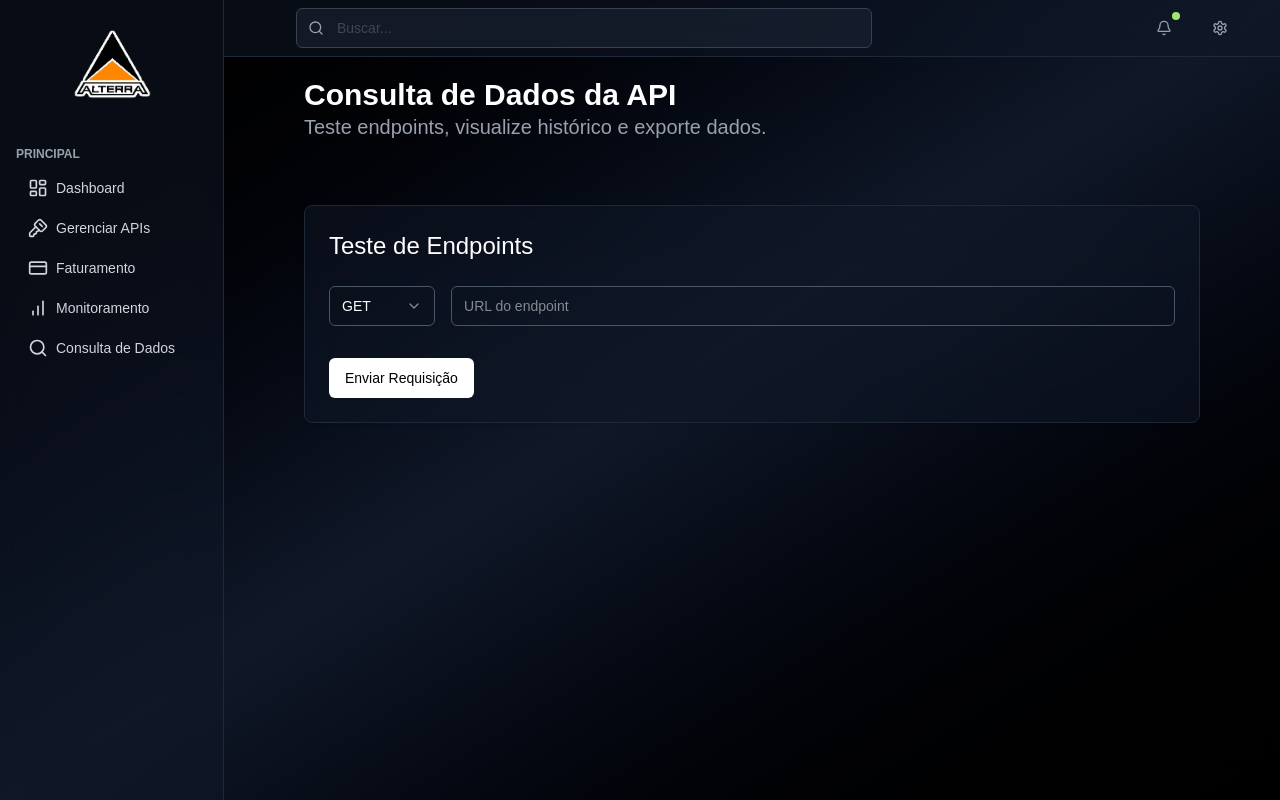
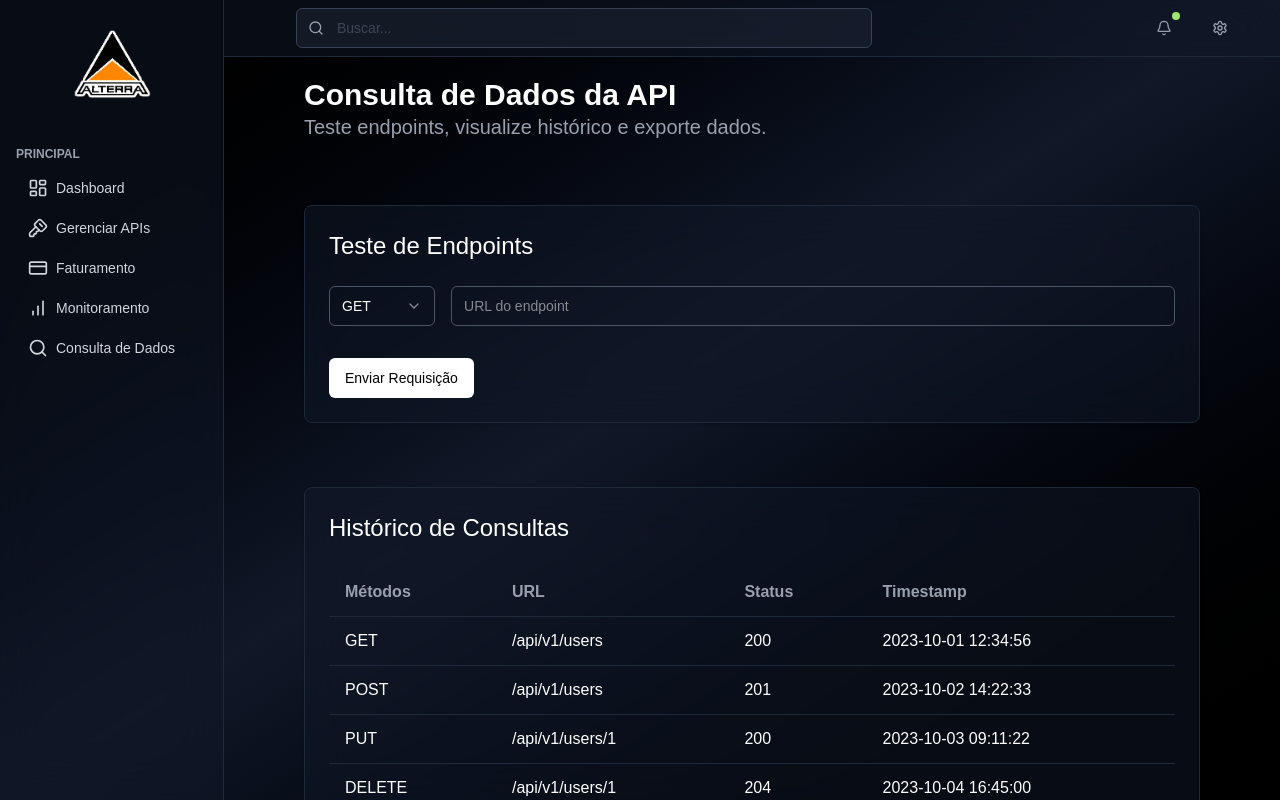
Before and after one commit to BrunoQueirozUni/generic-dashboard, a Next.js app: page /consulta-de-dados in a window 1280 px wide. Built offline with nearby package versions, Linux system fonts and the light colour scheme.

Commit message:
Consulta de dados na metade

```diff
--- /dev/null
+++ b/src/app/(private)/consulta-de-dados/(Informations)/FiltrosAvancados.tsx
@@ -0,0 +1,66 @@
+import { Card, CardContent, CardTitle } from "@/components/ui/card";
+import { Input } from "@/components/ui/input";
+import {
+  Select,
+  SelectContent,
+  SelectItem,
+  SelectTrigger,
+  SelectValue,
+} from "@/components/ui/select";
+
+export function FiltrosAvancados() {
+  return (
+    <>
+      <Card className="py-6 px-6">
+        <CardTitle className="pb-6 px-0">Filtros Avançados</CardTitle>
+        <CardContent>
+          <div className="grid grid-cols-1 md:grid-cols-2 lg:grid-cols-4 gap-4">
+            <div>
+              <label className="block mb-2 text-sm font-medium">
+                Data Inicial
+              </label>
+              <Input type="date" />
+            </div>
+            <div>
+              <label className="block mb-2 text-sm font-medium">
+                Data Final
+              </label>
+              <Input type="date" />
+            </div>
+            <div>
+              <label className="block mb-2 text-sm font-medium">Status</label>
+              <Select>
+                <SelectTrigger>
+                  <SelectValue placeholder="Selecione o status" />
+                </SelectTrigger>
+                <SelectContent>
+                  <SelectItem value="200">200 OK</SelectItem>
+                  <SelectItem value="201">201 Created</SelectItem>
+                  <SelectItem value="400">400 Bad Request</SelectItem>
+                  <SelectItem value="401">401 Unauthorized</SelectItem>
+                  <SelectItem value="404">404 Not Found</SelectItem>
+                  <SelectItem value="500">500 Internal Server Error</SelectItem>
+                </SelectContent>
+              </Select>
+            </div>
+            <div>
+              <label className="block mb-2 text-sm font-medium">
+                Tipo de Resposta
+              </label>
+              <Select>
+                <SelectTrigger>
+                  <SelectValue placeholder="Selecione o tipo" />
+                </SelectTrigger>
+                <SelectContent>
+                  <SelectItem value="json">JSON</SelectItem>
+                  <SelectItem value="xml">XML</SelectItem>
+                  <SelectItem value="text">Text</SelectItem>
+                </SelectContent>
+              </Select>
+            </div>
+          </div>
+        </CardContent>
+      </Card>
+    </>
+  );
+}
--- /dev/null
+++ b/src/app/(private)/consulta-de-dados/(Informations)/HistoricoDeConsultas.tsx
@@ -0,0 +1,43 @@
+import { Card, CardContent, CardTitle } from "@/components/ui/card";
+
+const items = [
+  { data: "GET",   valor: "/api/v1/users",   status: "200", timestamp: "2023-10-01 12:34:56" },
+  { data: "POST",  valor: "/api/v1/users",   status: "201", timestamp: "2023-10-02 14:22:33" },
+  { data: "PUT",   valor: "/api/v1/users/1", status: "200", timestamp: "2023-10-03 09:11:22" },
+  { data: "DELETE",valor: "/api/v1/users/1", status: "204", timestamp: "2023-10-04 16:45:00" },
+];
+
+export function HistoricoDeConsulta() {
+  return (
+    <>
+      <Card>
+        <CardTitle className="py-6">Histórico de Consultas</CardTitle>
+        <CardContent className="px-6">
+          <table className="w-full border-collapse ">
+            <thead className="text-gray-400">
+              <tr className="hover:bg-gray-800/70 transition duration-100">
+                <th className="text-left px-4 py-3">Métodos</th>
+                <th className="text-left px-4 py-3">URL</th>
+                <th className="text-left px-4 py-3">Status</th>
+                <th className="text-left px-4 py-3">Timestamp</th>
+              </tr>
+            </thead>
+            <tbody>
+              {items.map((items, index) => (
+                <tr
+                  key={index}
+                  className="border-t border-gray-800 hover:bg-gray-800/70 transition duration-100"
+                >
+                  <td className="px-4 py-3">{items.data}</td>
+                  <td className="px-4 py-3">{items.valor}</td>
+                  <td className="px-4 py-3">{items.status}</td>
+                  <td className="px-4 py-3">{items.timestamp}</td>
+                </tr>
+              ))}
+            </tbody>
+          </table>
+        </CardContent>
+      </Card>
+    </>
+  );
+}
--- a/src/app/(private)/consulta-de-dados/(Informations)/TesteDeEndpoint.tsx
+++ b/src/app/(private)/consulta-de-dados/(Informations)/TesteDeEndpoint.tsx
@@ -27,10 +27,10 @@ export function TesteDeEndpoints() {
                <form onSubmit={handleSubmit}>
                   <div className="flex gap-4 pb-4">
                      <Select value={selectedValue} onValueChange={setSelectedValue}>
-                        <SelectTrigger className="w-[120px]">
+                        <SelectTrigger>
                            <SelectValue placeholder="Método" />
                         </SelectTrigger>
-                        <SelectContent className="bg-gray-900 text-white">
+                        <SelectContent>
                            <SelectItem value="GET">GET</SelectItem>
                            <SelectItem value="POST">POST</SelectItem>
                            <SelectItem value="PUT">PUT</SelectItem>
--- a/src/app/(private)/consulta-de-dados/page.tsx
+++ b/src/app/(private)/consulta-de-dados/page.tsx
@@ -1,3 +1,5 @@
+import { FiltrosAvancados } from "./(Informations)/FiltrosAvancados";
+import { HistoricoDeConsulta } from "./(Informations)/HistoricoDeConsultas";
 import { TesteDeEndpoints } from "./(Informations)/TesteDeEndpoint";
 import { PageContent, PageDescription, PageHeader, PageTitle } from "@/components/ui/pageConfig";
 
@@ -12,6 +14,8 @@ export default function ConsultaDeDados() {
          </PageHeader>
          <PageContent className="flex-col">
             <TesteDeEndpoints />
+            <HistoricoDeConsulta />
+            <FiltrosAvancados />
          </PageContent>
       </>
    )
--- a/src/components/ui/select.tsx
+++ b/src/components/ui/select.tsx
@@ -19,7 +19,7 @@ const SelectTrigger = React.forwardRef<
   <SelectPrimitive.Trigger
     ref={ref}
     className={cn(
-      "flex h-10 w-full items-center justify-between rounded-md border border-gray-600 px-3 py-2 text-sm ring-offset-background focus:outline-none focus:ring-2 focus:ring-ring focus:ring-offset-2 disabled:cursor-not-allowed disabled:opacity-50 [&>span]:line-clamp-1",
+      "flex h-10 w-[120px] items-center justify-between rounded-md border border-gray-600 px-3 py-2 text-sm ring-offset-background focus:outline-none focus:ring-2 focus:ring-ring focus:ring-offset-2 disabled:cursor-not-allowed disabled:opacity-50 [&>span]:line-clamp-1",
       className
     )}
     {...props}
@@ -75,7 +75,7 @@ const SelectContent = React.forwardRef<
     <SelectPrimitive.Content
       ref={ref}
       className={cn(
-        "relative z-50 max-h-96 min-w-[8rem] overflow-hidden rounded-md border border-gray-600 shadow-md data-[state=open]:animate-in data-[state=closed]:animate-out data-[state=closed]:fade-out-0 data-[state=open]:fade-in-0 data-[state=closed]:zoom-out-95 data-[state=open]:zoom-in-95 data-[side=bottom]:slide-in-from-top-2 data-[side=left]:slide-in-from-right-2 data-[side=right]:slide-in-from-left-2 data-[side=top]:slide-in-from-bottom-2",
+        "relative z-50 max-h-96 min-w-[8rem] overflow-hidden rounded-md border border-gray-600 bg-gray-900 text-white shadow-md data-[state=open]:animate-in data-[state=closed]:animate-out data-[state=closed]:fade-out-0 data-[state=open]:fade-in-0 data-[state=closed]:zoom-out-95 data-[state=open]:zoom-in-95 data-[side=bottom]:slide-in-from-top-2 data-[side=left]:slide-in-from-right-2 data-[side=right]:slide-in-from-left-2 data-[side=top]:slide-in-from-bottom-2",
         position === "popper" &&
           "data-[side=bottom]:translate-y-1 data-[side=left]:-translate-x-1 data-[side=right]:translate-x-1 data-[side=top]:-translate-y-1",
         className
```
